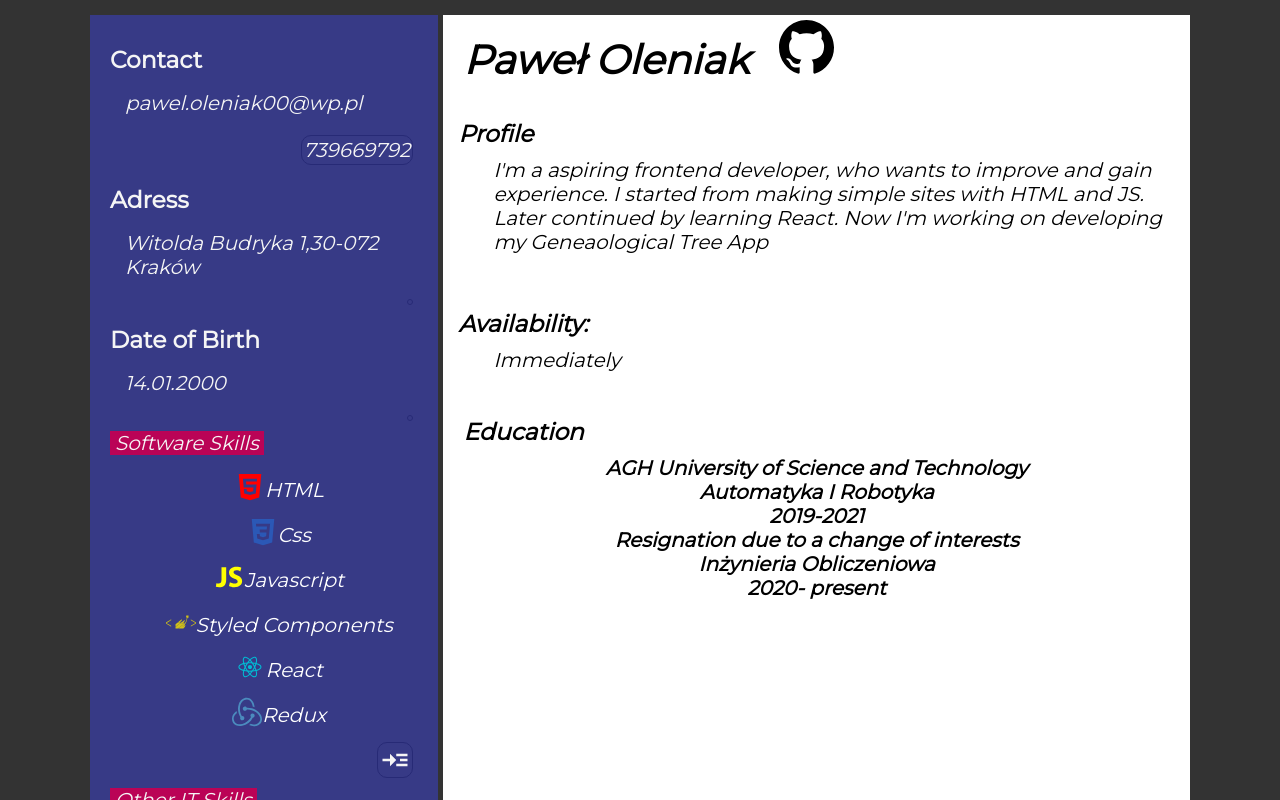
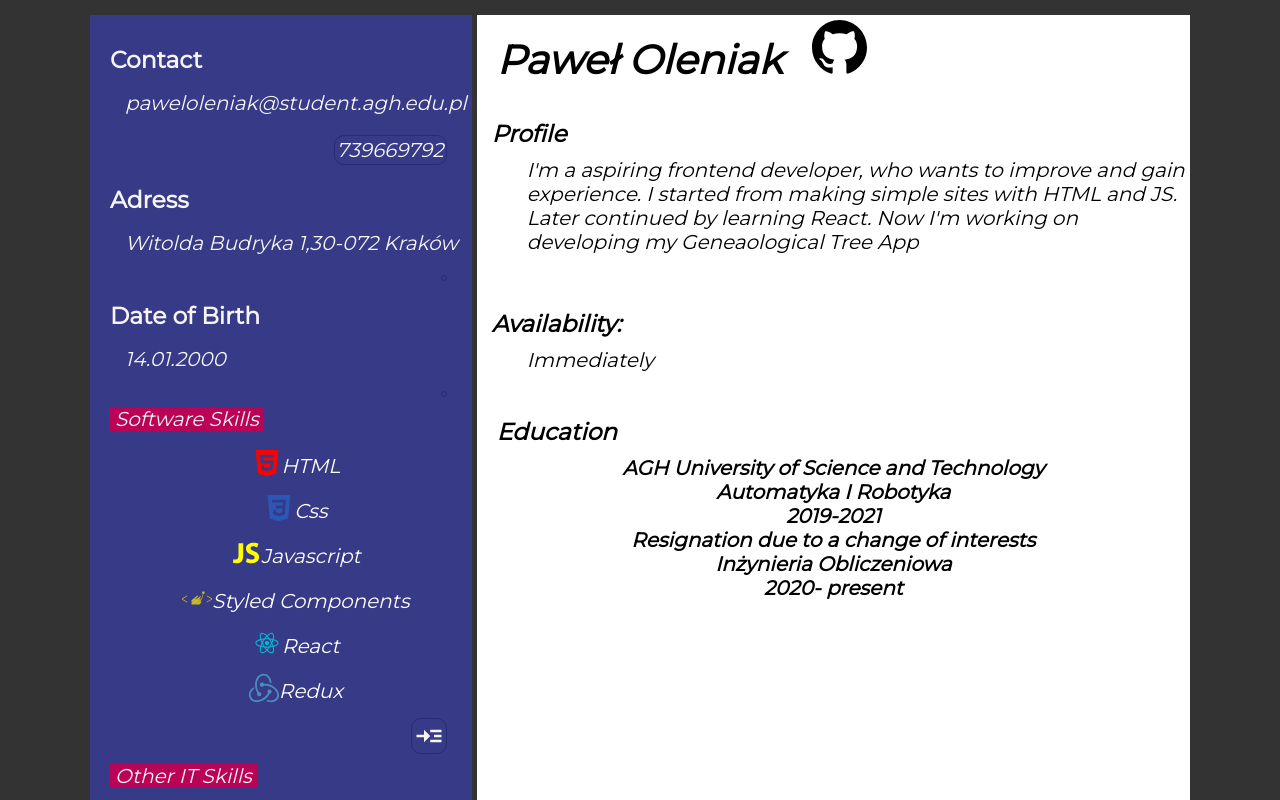
Before and after one commit to PawelOleniak/InstantCV, a React (Create React App) app: page / in a window 1280 px wide. Shown: the top 800 px of the page. Built offline with nearby package versions, Linux system fonts and the light colour scheme.

Commit message:
Presonal data update

```diff
--- a/src/data/index.js
+++ b/src/data/index.js
@@ -97,7 +97,7 @@ export const skillsElements = [
 
 export const introHeaders = ['Introduction', 'Education'];
 export const personalData = [
-  { header: 'Contact', elements: ['pawel.oleniak00@wp.pl', 739669792] },
+  { header: 'Contact', elements: ['paweloleniak@student.agh.edu.pl', 739669792] },
   { header: 'Adress', elements: ['Witolda Budryka 1,30-072 Kraków'] },
   { header: 'Date of Birth', elements: ['14.01.2000'] },
 ];
```
